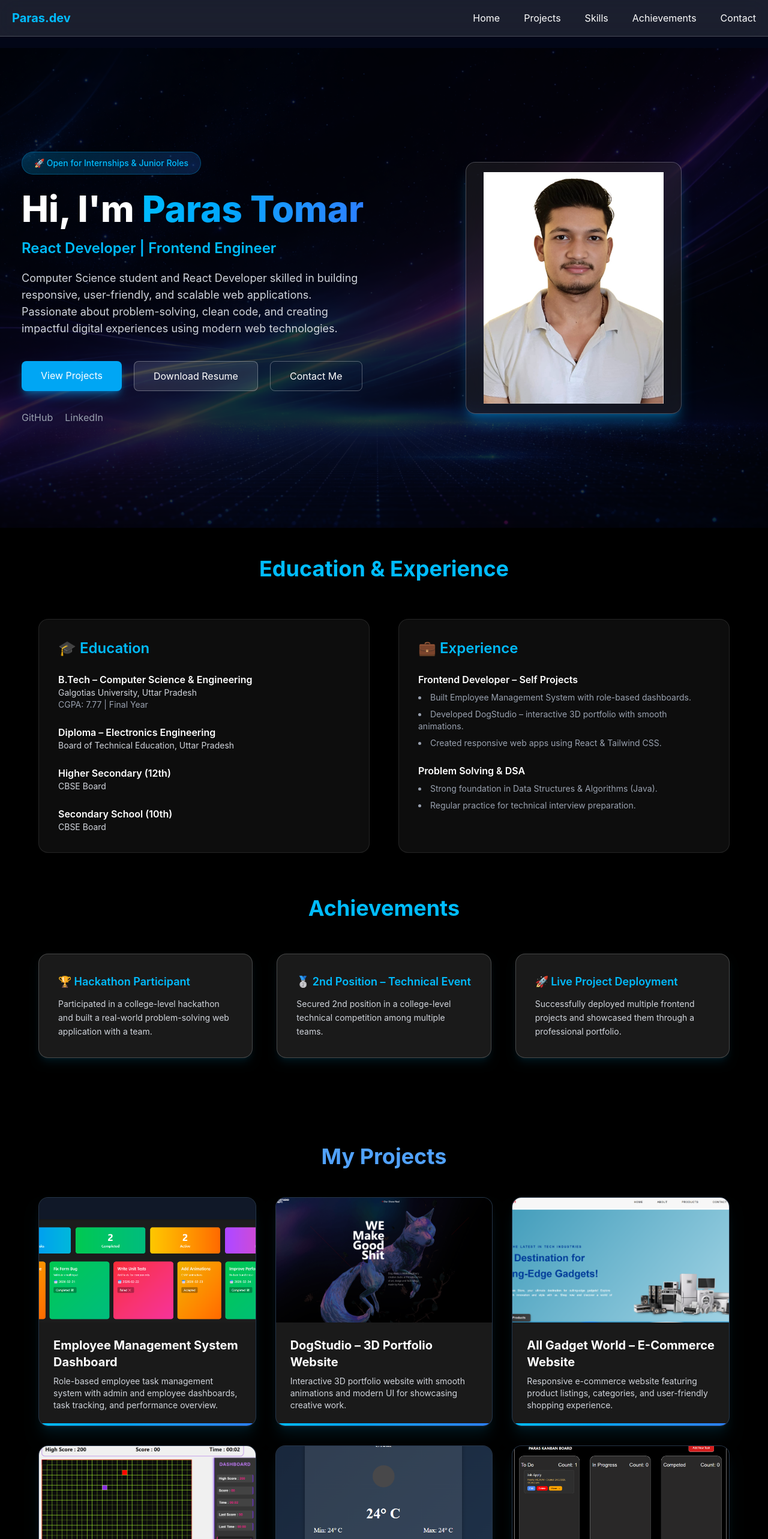
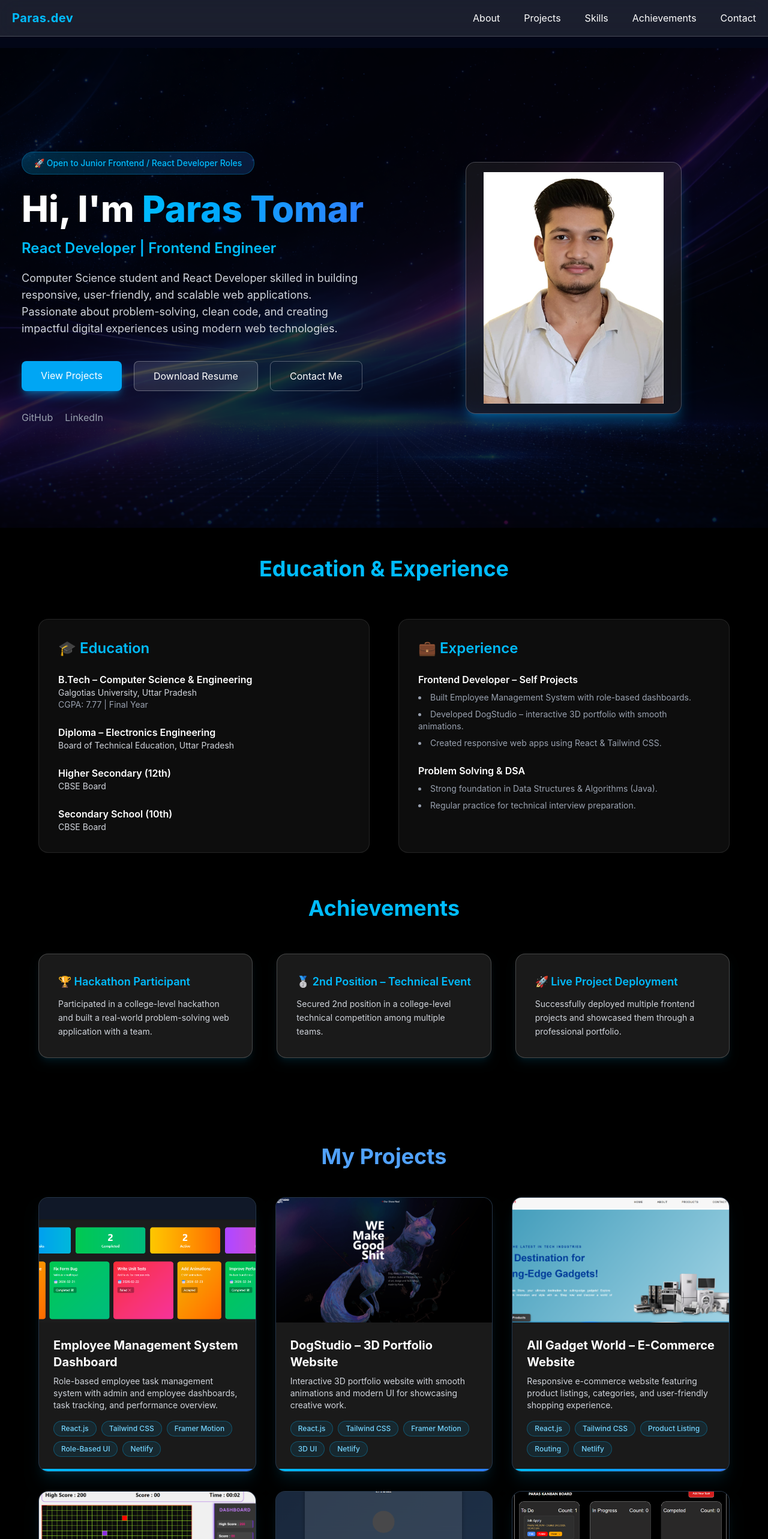
Before and after one commit to Paras9771/Paras-Portfolio, a React (Vite) app: page / in a window 1280 px wide. Shown: the top 2566 px of the page at 60% size. Built offline with nearby package versions, Linux system fonts and the light colour scheme.

Commit message:
Update navbar navigation and section IDs

```diff
--- a/src/assets/components/common/Navbar.jsx
+++ b/src/assets/components/common/Navbar.jsx
@@ -4,30 +4,32 @@ import { motion, AnimatePresence } from "framer-motion";
 export default function Navbar() {
   const [menuOpen, setMenuOpen] = useState(false);
 
+  const menuItems = ["About", "Projects", "Skills", "Achievements", "Contact"];
+
   return (
     <nav className="fixed top-0 w-full z-50 backdrop-blur-lg bg-white/10 border-b border-white/20">
 
       <div className="max-w-7xl mx-auto px-5 py-4 flex justify-between items-center text-white">
 
-        <h1 className="text-lg sm:text-xl font-bold tracking-wid text-sky-400">
+        <h1 className="text-lg sm:text-xl font-bold tracking-wide text-sky-400">
           Paras.dev
         </h1>
 
+        {/* Desktop Menu */}
         <div className="hidden md:flex gap-10 text-sm lg:text-base">
-        {["Home", "Projects", "Skills", "Achievements", "Contact"].map((item) => (
+          {menuItems.map((item) => (
             <a
               key={item}
               href={`#${item.toLowerCase()}`}
               className="relative group transition"
             >
               {item}
-              <span
-                className="absolute left-0 -bottom-1 h-[2px] w-0 bg-sky-400 transition-all duration-300 group-hover:w-full"
-              />
+              <span className="absolute left-0 -bottom-1 h-[2px] w-0 bg-sky-400 transition-all duration-300 group-hover:w-full" />
             </a>
           ))}
         </div>
 
+        {/* Mobile Button */}
         <button
           onClick={() => setMenuOpen(!menuOpen)}
           className="md:hidden text-2xl"
@@ -36,6 +38,7 @@ export default function Navbar() {
         </button>
       </div>
 
+      {/* Mobile Menu */}
       <AnimatePresence>
         {menuOpen && (
           <motion.div
@@ -45,7 +48,7 @@ export default function Navbar() {
             transition={{ duration: 0.25 }}
             className="md:hidden bg-black/90 backdrop-blur-lg text-white px-6 py-6 flex flex-col gap-6"
           >
-            {["Home", "Projects", "Skills", "Achievements", "Contact"].map((item) => (
+            {menuItems.map((item) => (
               <a
                 key={item}
                 href={`#${item.toLowerCase()}`}
--- a/src/assets/components/hero/Hero.jsx
+++ b/src/assets/components/hero/Hero.jsx
@@ -4,7 +4,7 @@ import ParticlesBg from "../common/ParticlesBg";
 export default function Hero() {
   return (
     <section
-      id="hero"
+      id="about"
       className="relative min-h-screen flex items-center text-white px-6 overflow-hidden"
     >
       {/* Particles Background */}
@@ -32,7 +32,7 @@ export default function Hero() {
 
           <span className="inline-block mb-5 px-5 py-2 rounded-full text-sm font-medium
           bg-gradient-to-r from-sky-400/20 to-blue-500/20 text-sky-400 border border-sky-400/30">
-            🚀 Open for Internships & Junior Roles
+            🚀 Open to Junior Frontend / React Developer Roles
           </span>
 
           <h1 className="text-4xl md:text-6xl font-extrabold leading-tight">
--- a/src/assets/components/projects/ProjectCard.jsx
+++ b/src/assets/components/projects/ProjectCard.jsx
@@ -3,15 +3,14 @@ import { motion } from "framer-motion";
 export default function ProjectCard({ project }) {
   return (
     <motion.div
-      whileHover={{ scale: 1.05, rotateX: 6, rotateY: -6 }}
-      transition={{ type: "spring", stiffness: 200, damping: 15 }}
+      whileHover={{ scale: 1.05, rotateX: 6, rotateY: -12 }}
+      transition={{ type: "spring", stiffness: 160, damping: 18 }}
       className="group relative rounded-2xl overflow-hidden bg-white/10 backdrop-blur-xl border border-blue-400/20
       shadow-xl shadow-sky-500/10 hover:shadow-sky-500/40"
     >
       <div className="h-52 overflow-hidden relative">
         <img
-          src={project.image}
-          alt={project.title}
+          src={project.image} alt={project.title}
           className="w-full h-full object-cover group-hover:scale-110 transition duration-700"
         />
 
@@ -20,29 +19,35 @@ export default function ProjectCard({ project }) {
           opacity-0 group-hover:opacity-100 transition"
         />
       </div>
-
       <div className="p-6 text-white relative z-10">
         <h2 className="text-xl font-bold mb-2">
           {project.title}
         </h2>
 
-        <p className="text-gray-300 text-sm">
+        <p className="text-gray-300 text-sm mb-4">
           {project.description}
         </p>
+
+        <div className="flex flex-wrap gap-2">
+          {project.tech?.map((tech, index) => (
+            <span
+              key={index}
+              className="px-3 py-1 text-xs font-medium rounded-full bg-sky-500/10 text-sky-300 border border-sky-400/30"
+            >
+              {tech}
+            </span>
+          ))}
+        </div>
       </div>
-
       <div
-        className="absolute inset-0 bg-black/80 backdrop-blur-sm flex items-center justify-center opacity-0 group-hover:opacity-100
-        transition-all duration-300"
+        className="absolute inset-0 bg-black/80 backdrop-blur-sm flex items-start justify-center pt-32
+        opacity-0 group-hover:opacity-100 transition-all duration-300"
       >
         <div className="flex gap-5">
           <a
             href={project.demo}
             target="_blank"
-            className="px-6 py-2 bg-sky-500
-            rounded-lg font-semibold
-            hover:bg-sky-600 transition
-            shadow-lg shadow-sky-500/40"
+            className="px-6 py-2 bg-sky-500 rounded-lg font-semibold hover:bg-sky-600 transition shadow-lg shadow-sky-500/40"
           >
             Live Demo
           </a>
@@ -50,20 +55,16 @@ export default function ProjectCard({ project }) {
           <a
             href={project.github}
             target="_blank"
-            className="px-6 py-2 border border-white/30
-            rounded-lg font-semibold
-            hover:bg-white/10 transition"
+            className="px-6 py-2 border border-white/30 rounded-lg font-semibold hover:bg-white/10 transition"
           >
             GitHub
           </a>
-
         </div>
       </div>
 
       <div
-        className="absolute bottom-0 left-0 w-full h-1  bg-gradient-to-r from-sky-400 to-blue-500"
+        className="absolute bottom-0 left-0 w-full h-1 bg-gradient-to-r from-sky-400 to-blue-500"
       />
-
     </motion.div>
   );
 }
--- a/src/assets/data/projects.js
+++ b/src/assets/data/projects.js
@@ -6,6 +6,7 @@ const projects = [
     image: "/images/ems.png",
     demo: "https://teamtrackdashboard.netlify.app",
     github: "https://github.com/Paras9771/Employee-Management-System-Dashboard",
+    tech: ["React.js", "Tailwind CSS", "Framer Motion", "Role-Based UI", "Netlify"],
   },
   {
     title: "DogStudio – 3D Portfolio Website",
@@ -14,6 +15,7 @@ const projects = [
     image: "/images/dog-studio.png",
     demo: "https://dogstudio-3d-portfolio.netlify.app",
     github: "https://github.com/Paras9771/dogstudio-3d-portfolio",
+    tech: ["React.js", "Tailwind CSS", "Framer Motion", "3D UI", "Netlify"],
   },
   {
     title: "All Gadget World – E-Commerce Website",
@@ -22,6 +24,7 @@ const projects = [
     image: "/images/e-commerce.png",
     demo: "https://allgadgetzone.netlify.app",
     github: "https://github.com/Paras9771/gadgetworld",
+    tech: ["React.js", "Tailwind CSS", "Product Listing", "Routing", "Netlify"],
   },
   {
     title: "AI Snake Game Agent",
@@ -30,6 +33,7 @@ const projects = [
     image: "/images/AI Snake.png",
     demo: "https://paras9771.github.io/Snake-Game-AI-Agent/",
     github: "https://github.com/Paras9771/Snake-Game-AI-Agent?tab=readme-ov-file",
+    tech: ["JavaScript", "HTML", "CSS", "Reinforcement Learning", "GitHub Pages"],
   },
   {
     title: "Weather Application",
@@ -38,6 +42,7 @@ const projects = [
     image: "/images/Weather.png",
     demo: "https://paras9771.github.io/weather-app/",
     github: "https://github.com/paras9771/weather-app",
+    tech: ["HTML", "CSS", "JavaScript", "Weather API", "GitHub Pages"],
   },
   {
     title: "Kanban Task Management Board",
@@ -46,6 +51,7 @@ const projects = [
     image: "/images/Kanban.png",
     demo: "https://paras9771.github.io/Kanban-Task-Management-Board/",
     github: "https://github.com/Paras9771/Kanban-Task-Management-Board",
+    tech: ["React.js", "Tailwind CSS", "Drag & Drop", "State Management", "GitHub Pages"],
   },
   {
     title: "Interactive To-Do List Application",
@@ -54,6 +60,7 @@ const projects = [
     image: "/images/todo.png",
     demo: "https://paras9771.github.io/Interactive-ToDo-app/",
     github: "https://github.com/Paras9771/Interactive-ToDo-app?tab=readme-ov-file",
+    tech: ["HTML", "CSS", "JavaScript", "Local Storage", "GitHub Pages"],
   },
 ];
 
```
